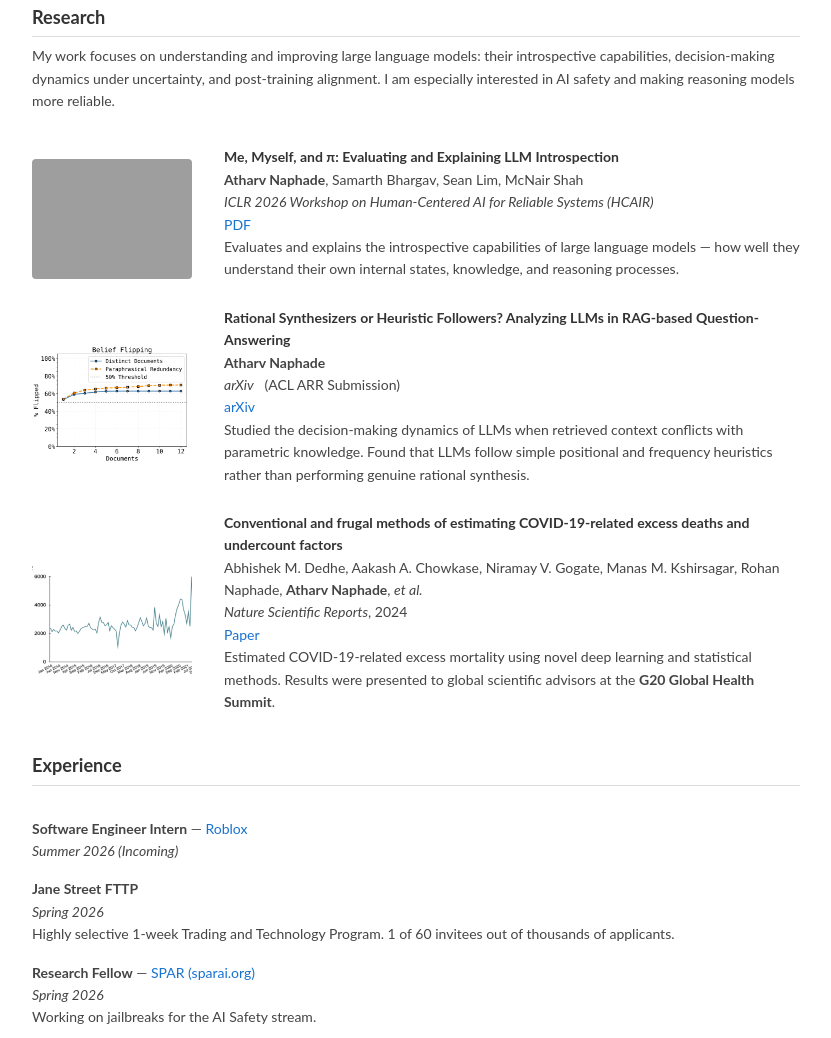
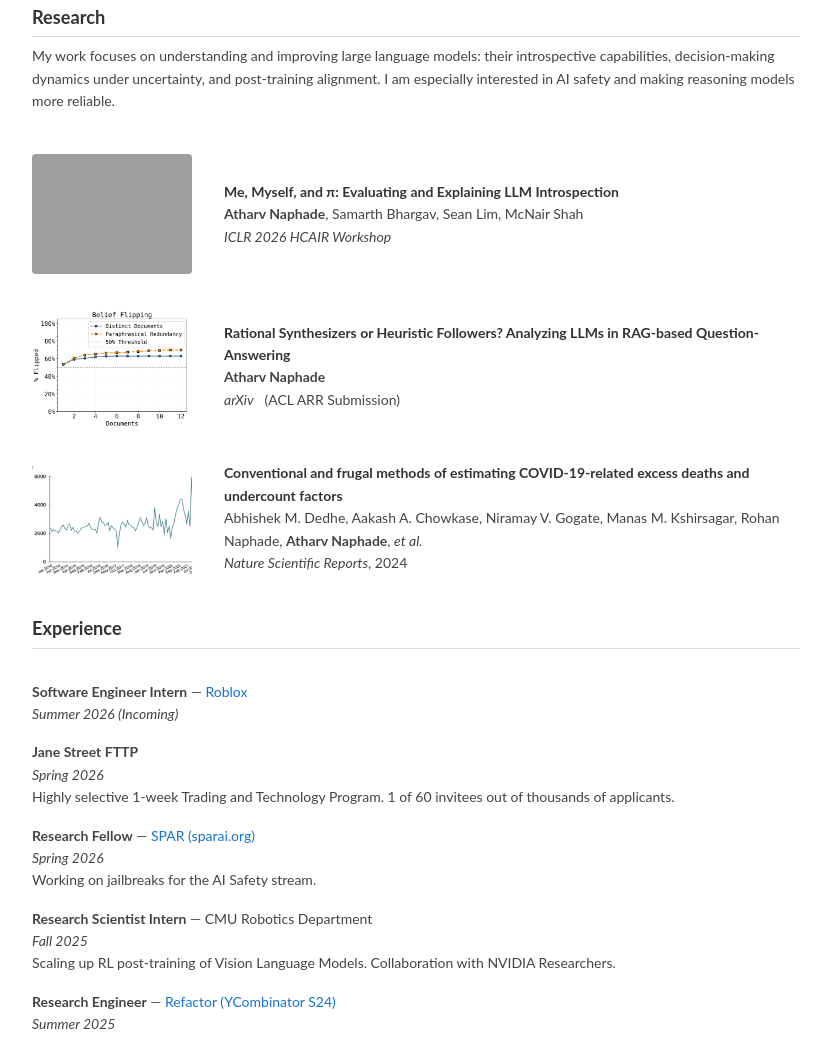
Before and after one commit to dude123studios/dude123studios.github.io, a plain HTML site: page index.html in a window 1280 px wide. Shown: the part 431-1469 px from the top of the page, without its empty margins (224-1055 px from the left). Drawn offline with Linux system fonts and the light colour scheme; grey boxes are pictures that could not be loaded.

Commit message:
Initial academic website

```diff
--- a/index.html
+++ b/index.html
@@ -28,7 +28,7 @@
                     I am an undergrad studying Computer Science (AI track) at <a href="https://www.cmu.edu/">Carnegie Mellon University</a>, where I maintain a 4.00 GPA. My research spans large language models, AI safety, post-training methods, and continual learning.
                   </p>
                   <p>
-                    I have published work at venues including <strong>ICLR</strong> and <strong>Nature Scientific Reports</strong>, and I am currently a Research Fellow at <a href="https://sparai.org/">SPAR</a> working on AI safety and jailbreaks. Previously, I interned as a Research Scientist at the <strong>CMU Robotics Department</strong> (scaling RL post-training for vision-language models in collaboration with NVIDIA), and as a Research Engineer at <a href="https://www.ycombinator.com/companies/blast">Refactor (YC S24)</a>.
+                    I have published work at venues including <strong>ICLR</strong> and <strong>Nature Scientific Reports</strong>, and I am currently a Research Fellow at <a href="https://sparai.org/">SPAR</a> working on AI safety and jailbreaks, and a researcher in the Machine Learning Department at CMU. Previously, I interned as a Research Scientist at the CMU Robotics Department (scaling RL post-training for vision-language models in collaboration with NVIDIA), and as a Research Engineer at <a href="https://www.ycombinator.com/companies/blast">Refactor (YC S24)</a>.
                   </p>
                   <p style="text-align:center">
                     <a href="mailto:anaphade@andrew.cmu.edu">Email</a> &nbsp;/&nbsp;
@@ -72,21 +72,14 @@
                   <img class="paper-img" src="images/paper_introspect.png" alt="Me, Myself, and pi paper" onerror="this.src='images/placeholder.svg'">
                 </td>
                 <td style="padding:8px;width:75%;vertical-align:middle">
-                  <a href="data/me_myself_and_i.pdf">
-                    <span class="papertitle">Me, Myself, and &pi;: Evaluating and Explaining LLM Introspection</span>
-                  </a>
+                  <span class="papertitle">Me, Myself, and &pi;: Evaluating and Explaining LLM Introspection</span>
                   <br>
                   <strong>Atharv Naphade</strong>,
                   Samarth Bhargav,
                   Sean Lim,
                   McNair Shah
                   <br>
-                  <em>ICLR 2026 Workshop on Human-Centered AI for Reliable Systems (HCAIR)</em>
-                  <br>
-                  <a href="data/me_myself_and_i.pdf">PDF</a>
-                  <p>
-                    Evaluates and explains the introspective capabilities of large language models &mdash; how well they understand their own internal states, knowledge, and reasoning processes.
-                  </p>
+                  <em>ICLR 2026 HCAIR Workshop</em>
                 </td>
               </tr>
 
@@ -103,11 +96,6 @@
                   <strong>Atharv Naphade</strong>
                   <br>
                   <em>arXiv</em> &nbsp; (ACL ARR Submission)
-                  <br>
-                  <a href="https://arxiv.org/abs/2601.06189">arXiv</a>
-                  <p>
-                    Studied the decision-making dynamics of LLMs when retrieved context conflicts with parametric knowledge. Found that LLMs follow simple positional and frequency heuristics rather than performing genuine rational synthesis.
-                  </p>
                 </td>
               </tr>
 
@@ -130,11 +118,6 @@
                   <em>et al.</em>
                   <br>
                   <em>Nature Scientific Reports</em>, 2024
-                  <br>
-                  <a href="https://www.nature.com/articles/s41598-024-57634-6">Paper</a>
-                  <p>
-                    Estimated COVID-19-related excess mortality using novel deep learning and statistical methods. Results were presented to global scientific advisors at the <strong>G20 Global Health Summit</strong>.
-                  </p>
                 </td>
               </tr>
 
```
